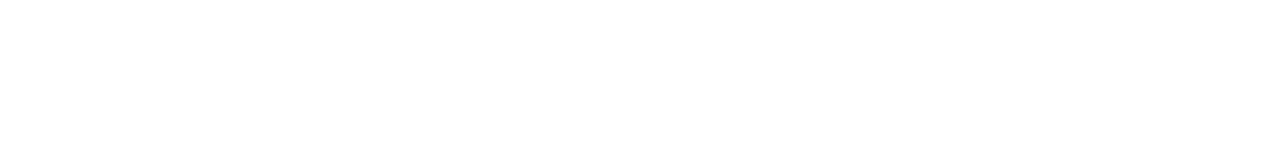
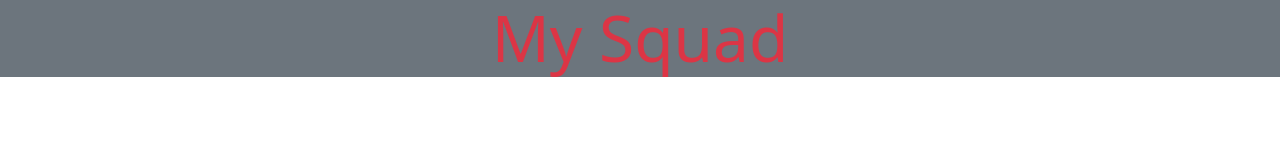
Before and after one commit to jbuck123/Team_Gen, a website: page index.html in a window 1280 px wide. Drawn offline with nearby package versions, Linux system fonts and the light colour scheme.

Commit message:
styling and html

```diff
--- /dev/null
+++ b/Assets/styles.css
@@ -0,0 +1,4 @@
+body{
+    margin: 0;
+    padding: 0;
+}
--- a/index.html
+++ b/index.html
@@ -4,10 +4,15 @@
     <meta charset="UTF-8">
     <meta http-equiv="X-UA-Compatible" content="IE=edge">
     <meta name="viewport" content="width=device-width, initial-scale=1.0">
+    <link rel="stylesheet" href="./Assets/styles.css">
     <link rel="stylesheet" href="https://cdn.jsdelivr.net/npm/bootstrap@5.1.3/dist/css/bootstrap.min.css" integrity="sha384-1BmE4kWBq78iYhFldvKuhfTAU6auU8tT94WrHftjDbrCEXSU1oBoqyl2QvZ6jIW3" crossorigin="anonymous">
     <title>Team Generator</title>
 </head>
 <body>
+<header class="bg-secondary">
+    <h1 class="display-3 text-center text-danger">My Squad</h1>
+
+</header>
 
 </body>
 </html>
```
